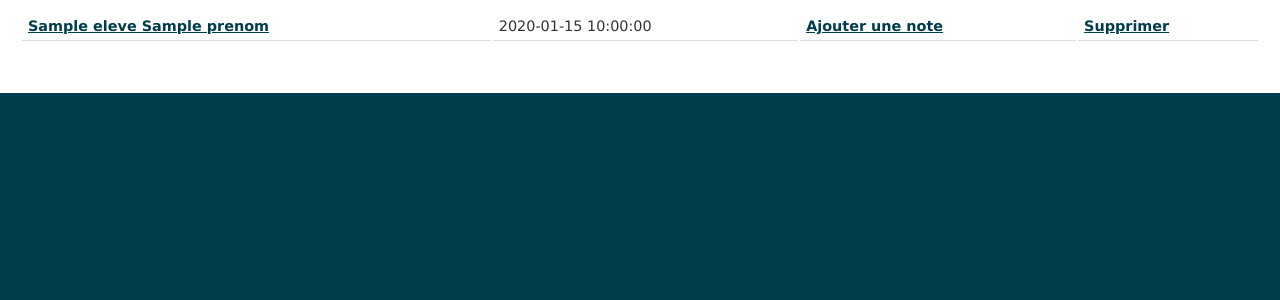
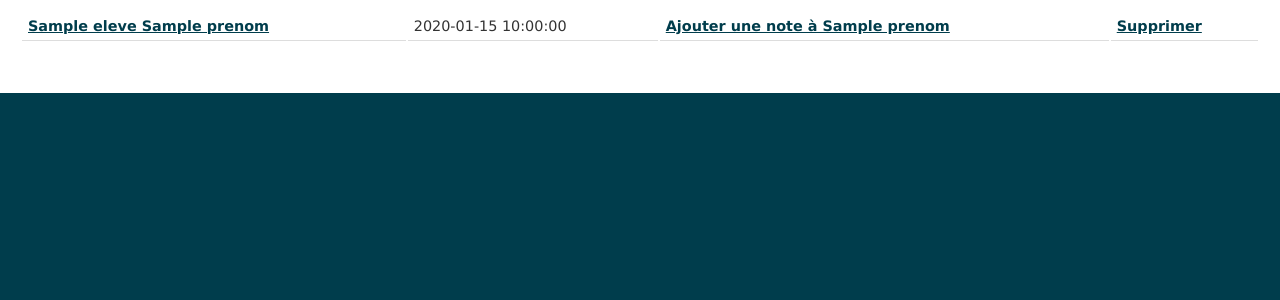
Before and after one commit to zack-ff7/TestUbi, a CakePHP app: the page made by app/View/Eleves/index.ctp in a window 1280 px wide. Shown: the part 36-336 px from the top of the page. Run offline with PHP 8.4 and a stand-in for CakePHP, Linux system fonts and the light colour scheme; the template is opened without the code that fills it: most values are stand-ins (such as "Sample title", 1, 10 or a date in 2020); some libraries are stand-ins or nearby versions.

Commit message:
fix graphic

```diff
--- a/app/View/Eleves/index.ctp
+++ b/app/View/Eleves/index.ctp
@@ -18,7 +18,7 @@ foreach ($eleves as $eleve) {
 	echo $this->Html->link($eleve['Eleve']['nom'].' '.$eleve['Eleve']['prenom'],"edit/".$eleve['Eleve']['id']);
 	echo '</td><td>'.$eleve['Eleve']['dob'];
 	echo '</td><td>';
-	echo $this->Html->link('Ajouter une note', "/eleves/addNote/{$eleve['Eleve']['id']}");
+	echo $this->Html->link('Ajouter une note à '.$eleve['Eleve']['prenom'], "/eleves/addNote/{$eleve['Eleve']['id']}");
 	echo '</td><td>';
 	echo $this->Html->link('Supprimer', "/eleves/remove/{$eleve['Eleve']['id']}", null, 'Etes-vous sûr ?' );
 	echo '</td></tr>';
```
